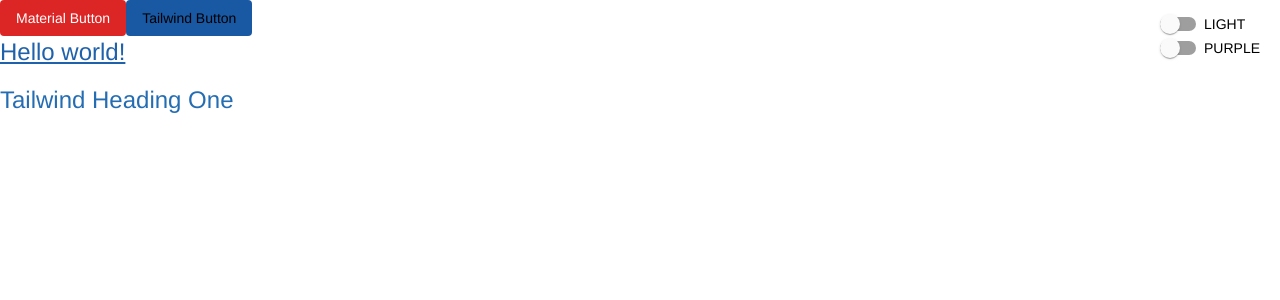
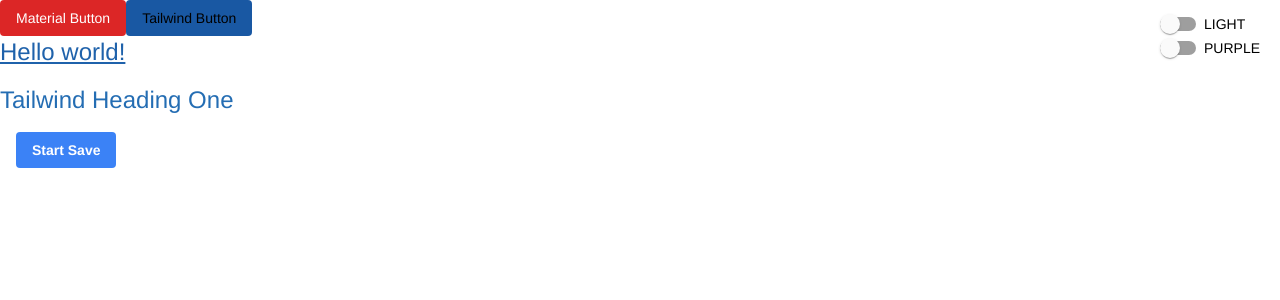
Before and after one commit to HollandkaGR/NG14-TW-NGM, an Angular app: page / in a window 1280 px wide. Shown: the top 300 px of the page. Built offline with nearby package versions, Linux system fonts and the light colour scheme.

Commit message:
Progressbar example

```diff
--- a/src/app/app.component.html
+++ b/src/app/app.component.html
@@ -18,3 +18,7 @@
 <button class="px-4 py-2 rounded bg-primary-800 dark:bg-primary-300">Tailwind Button</button>
 <h1 class="text-3xl font-bold underline text-primary-700 dark:text-primary-300">Hello world!</h1>
 <h1 class="text-primary-600 dark:primary-300">Tailwind Heading One</h1>
+<div class="px-4">
+	<app-progressbar></app-progressbar>
+
+</div>
--- a/src/app/app.module.ts
+++ b/src/app/app.module.ts
@@ -7,9 +7,10 @@ import { BrowserAnimationsModule } from '@angular/platform-browser/animations';
 import { MatButtonModule } from '@angular/material/button';
 import { MatSlideToggleModule } from '@angular/material/slide-toggle';
 import { FormsModule } from '@angular/forms';
+import { ProgressbarComponent } from './progressbar/progressbar.component';
 
 @NgModule({
-	declarations: [AppComponent],
+	declarations: [AppComponent, ProgressbarComponent],
 	imports: [
 		BrowserModule,
 		AppRoutingModule,
--- /dev/null
+++ b/src/app/progressbar/progressbar.component.html
@@ -0,0 +1,23 @@
+<div *ngIf="savingStatus$ | async as savingStatus">
+    <div
+        *ngIf="savingStatus.saveInProgress"
+        class="py-3">
+        <h4>Saving...</h4>
+
+        <div class="relative w-full h-3 bg-gray-200 rounded-full">
+            <div
+                class="h-full text-xs text-center text-white transition-all duration-500 ease-in-out bg-blue-500 rounded-full"
+                [style.width.%]="(savingStatus.done / savingStatus.all) * 100"></div>
+            <span
+                class="absolute text-xs dark:text-white text-black"
+                style="left: 50%; top: 100%"
+                >{{ savingStatus.doneInPercentage }}%</span
+            >
+        </div>
+    </div>
+    <button
+        (click)="startSave()"
+        class="px-4 py-2 font-bold text-white bg-blue-500 rounded hover:bg-blue-700">
+        Start Save
+    </button>
+</div>
--- /dev/null
+++ b/src/app/progressbar/progressbar.component.ts
@@ -0,0 +1,91 @@
+import { Component } from '@angular/core';
+import { BehaviorSubject, concat, delay, finalize, map, Observable, of, scan } from 'rxjs';
+
+interface SaveRequest {
+    saveId: number;
+    generatedId: number;
+}
+
+interface SavingProgress {
+    saveInProgress: boolean;
+    all: number;
+    done: number;
+    doneInPercentage: number;
+}
+
+interface SaveScanState {
+    done: number;
+    lastSaveId: number | null;
+    lastGeneratedId: number | null;
+}
+
+@Component({
+    selector: 'app-progressbar',
+    templateUrl: './progressbar.component.html',
+    styleUrls: ['./progressbar.component.scss'],
+})
+export class ProgressbarComponent {
+    public savingStatus$: BehaviorSubject<SavingProgress> = new BehaviorSubject<SavingProgress>({
+        saveInProgress: false,
+        all: 0,
+        done: 0,
+        doneInPercentage: 0,
+    });
+
+    constructor() {}
+
+    public startSave(): void {
+        // Az saveId-k alapján lehet majd megállapítani, hogy melyik folyamat készült el, ezért már a streamek létrehozásakor meg kell adni.
+        const requests$: Observable<SaveRequest>[] = [
+            of(Math.floor(Math.random() * 1000)).pipe(
+                delay(1000),
+                map((x) => ({ saveId: 1, generatedId: x }))
+            ),
+            of(Math.floor(Math.random() * 1000)).pipe(
+                delay(1000),
+                map((x) => ({ saveId: 2, generatedId: x }))
+            ),
+            of(Math.floor(Math.random() * 1000)).pipe(
+                delay(1000),
+                map((x) => ({ saveId: 3, generatedId: x }))
+            ),
+        ];
+
+        this.savingStatus$.next({ all: requests$.length, done: 0, saveInProgress: true, doneInPercentage: 0 });
+
+        concat(...requests$)
+            .pipe(
+                scan(
+                    (acc: SaveScanState, value: SaveRequest) => {
+                        // Az egyes streamek elkészültekor frissítsd a progressbart
+                        console.log(`A ${value.saveId} stream elkészült, a generált ID: ${value.generatedId}`);
+                        return {
+                            done: acc.done + 1,
+                            lastSaveId: value.saveId,
+                            lastGeneratedId: value.generatedId,
+                        };
+                    },
+                    { done: 0, lastSaveId: null, lastGeneratedId: null }
+                ),
+                finalize(() => {
+                    this.saveCompleted();
+                })
+            )
+            .subscribe((progress) => {
+                this.stepCompleted(progress);
+            });
+    }
+
+    private stepCompleted(state: SaveScanState): void {
+        this.savingStatus$.next({
+            ...this.savingStatus$.value,
+            done: state.done,
+            doneInPercentage: Math.floor((state.done / this.savingStatus$.value.all) * 100),
+        });
+    }
+
+    private saveCompleted(): void {
+        this.savingStatus$.next({ ...this.savingStatus$.value, saveInProgress: false, doneInPercentage: 100 });
+        console.log(`A teljes folyamat lezárva`);
+    }
+}
```
Also changed, not shown: src/app/progressbar/progressbar.component.scss (added), 1 other file (tests, documents, lock files or other folders).
